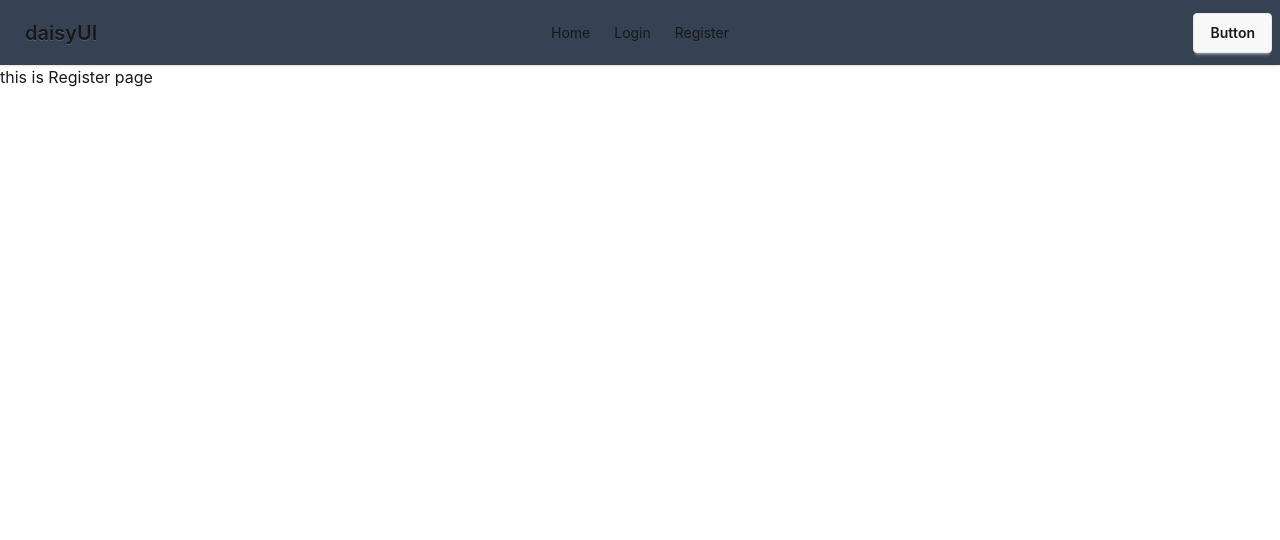
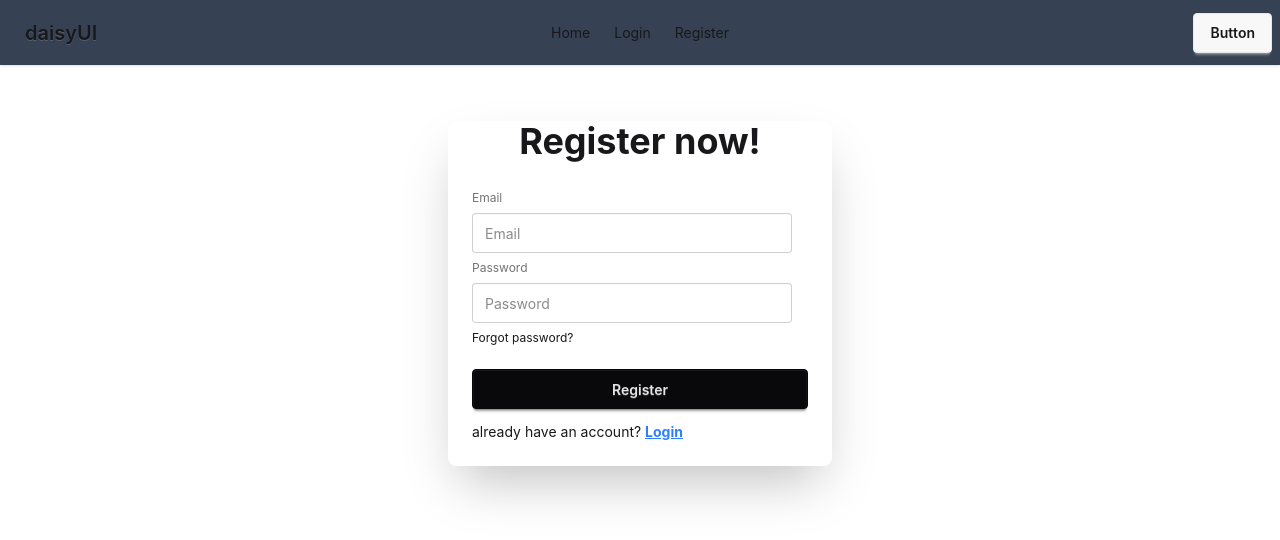
Before and after one commit to sohagroy7223/Auth-Integration, a React (Vite) app: page /register in a window 1280 px wide. Shown: the top 540 px of the page. Built offline with nearby package versions, Linux system fonts and the light colour scheme.

Commit message:
addad login form and register form in this page

```diff
--- a/src/Page/Login/Login.jsx
+++ b/src/Page/Login/Login.jsx
@@ -1,9 +1,42 @@
 import React from "react";
+import { Link } from "react-router";
 
 const Login = () => {
+  const handelLogin = (e) => {
+    e.preventDefault();
+  };
+
   return (
-    <div>
-      <h3>this is login page</h3>
+    <div className="card bg-base-100 w-full mx-auto mt-14 max-w-sm shrink-0 shadow-2xl">
+      <h1 className="text-4xl text-center font-bold">Login now!</h1>
+      <div className="card-body">
+        <form onSubmit={handelLogin} className="fieldset">
+          <label className="label">Email</label>
+          <input
+            type="email"
+            autoComplete="email"
+            className="input"
+            placeholder="Email"
+          />
+          <label className="label">Password</label>
+          <input
+            type="password"
+            autoComplete="current-password"
+            className="input"
+            placeholder="Password"
+          />
+          <div>
+            <a className="link link-hover">Forgot password?</a>
+          </div>
+          <button className="btn btn-neutral mt-4">Login</button>
+        </form>
+        <p>
+          create new account?{" "}
+          <Link className="text-blue-500 font-bold underline" to="/register">
+            Register
+          </Link>
+        </p>
+      </div>
     </div>
   );
 };
--- a/src/Page/Register/Register.jsx
+++ b/src/Page/Register/Register.jsx
@@ -1,9 +1,38 @@
 import React from "react";
+import { Link } from "react-router";
 
 const Register = () => {
   return (
-    <div>
-      <h3>this is Register page</h3>
+    <div className="card bg-base-100 w-full mx-auto mt-14 max-w-sm shrink-0 shadow-2xl">
+      <h1 className="text-4xl text-center font-bold">Register now!</h1>
+      <div className="card-body">
+        <form className="fieldset">
+          <label className="label">Email</label>
+          <input
+            type="email"
+            autoComplete="email"
+            className="input"
+            placeholder="Email"
+          />
+          <label className="label">Password</label>
+          <input
+            type="password"
+            autoComplete="current-password"
+            className="input"
+            placeholder="Password"
+          />
+          <div>
+            <a className="link link-hover">Forgot password?</a>
+          </div>
+          <button className="btn btn-neutral mt-4">Register</button>
+        </form>
+        <p>
+          already have an account?{" "}
+          <Link className="text-blue-500 font-bold underline" to="/login">
+            Login
+          </Link>
+        </p>
+      </div>
     </div>
   );
 };
```
